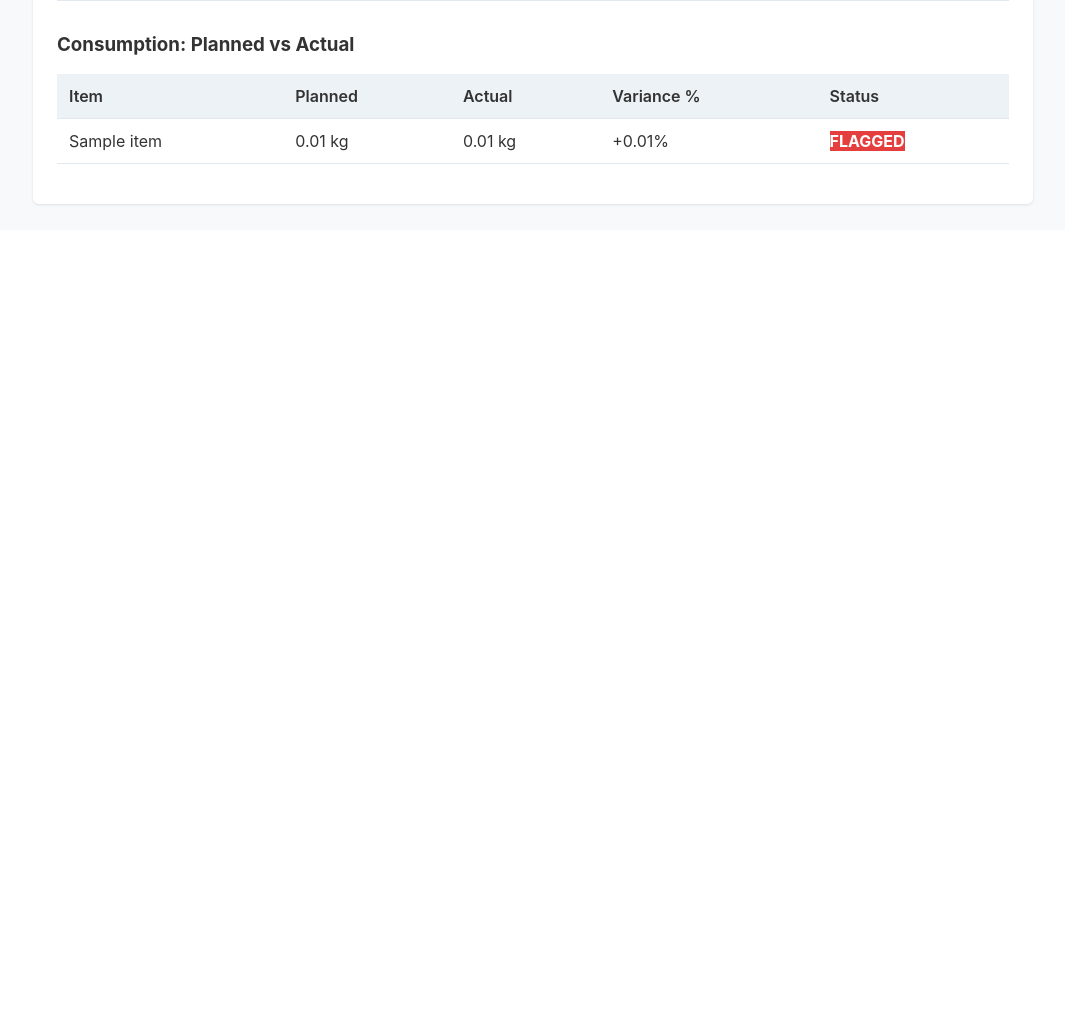
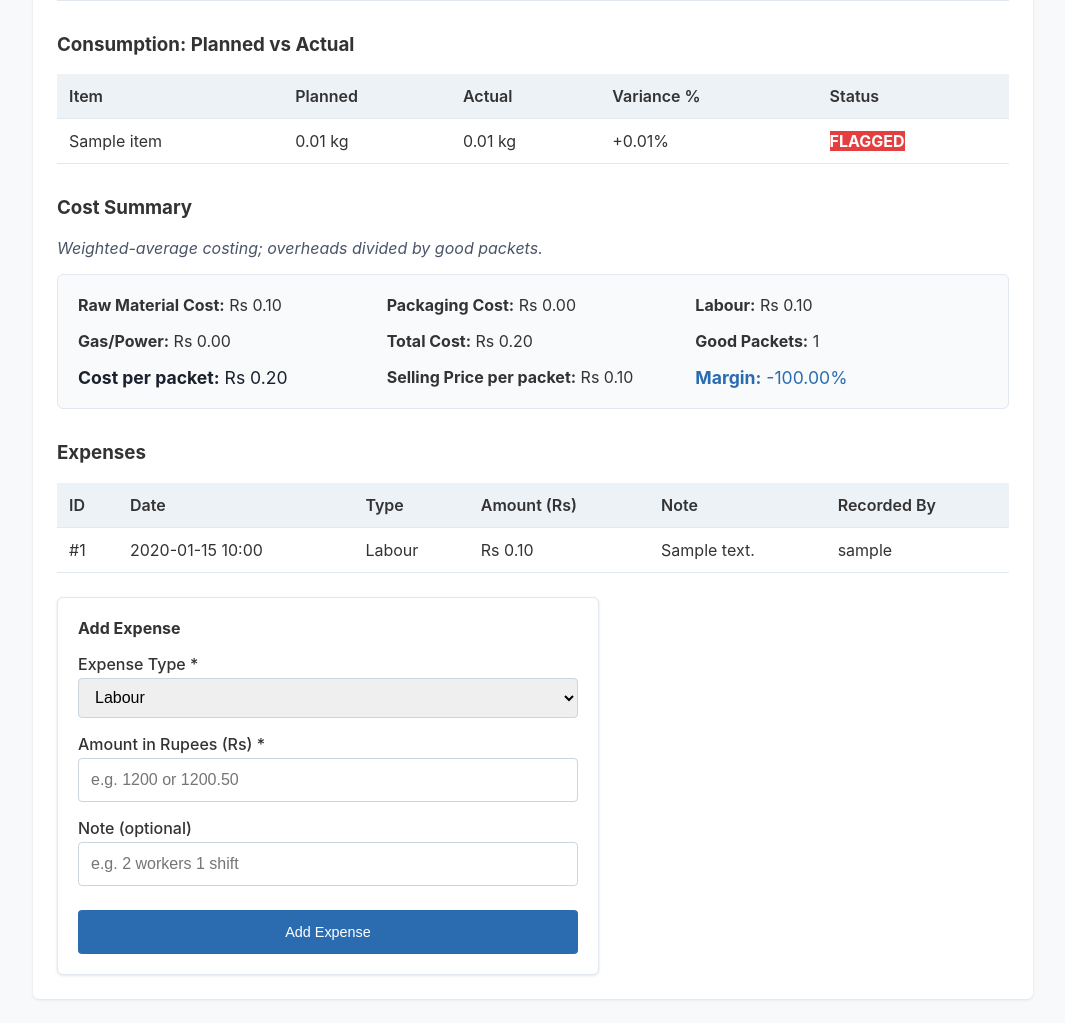
Before and after one commit to aswin-b-07/nit-order-to-audit, a Django app: page /production/1/ in a window 1280 px wide. Shown: the part 570-1593 px from the top of the page, without its empty margins (107-1172 px from the left). Before the commit the page ends 776 px from the top, so only its background shows below. Run offline with Django 5.2, Linux system fonts and the light colour scheme; a user stored in the database is signed in; tables that the repository leaves empty hold one stand-in row (values such as "Sample post").

Commit message:
Phase 6b-4b: production expenses, cost per packet and margin

```diff
--- a/backend/core/templates/core/production_detail.html
+++ b/backend/core/templates/core/production_detail.html
@@ -72,5 +72,122 @@
             {% endfor %}
         </tbody>
     </table>
+
+    <div style="margin-top: 2rem;">
+        <h3>Cost Summary</h3>
+        <p style="color: #4a5568; font-style: italic; margin-bottom: 1rem;">
+            Weighted-average costing; overheads divided by good packets.
+        </p>
+
+        <div style="background: #f8fafc; border: 1px solid #e2e8f0; border-radius: 6px; padding: 1.25rem; margin-bottom: 2rem;">
+            <div style="display: grid; grid-template-columns: repeat(auto-fit, minmax(220px, 1fr)); gap: 1rem;">
+                <div><strong>Raw Material Cost:</strong> Rs {{ raw_material_cost_formatted }}</div>
+                <div><strong>Packaging Cost:</strong> Rs {{ packaging_cost_formatted }}</div>
+                <div><strong>Labour:</strong> Rs {{ labour_formatted }}</div>
+                <div><strong>Gas/Power:</strong> Rs {{ gas_power_formatted }}</div>
+                {% if other_overhead_formatted != "0.00" %}
+                    <div><strong>Other Overhead:</strong> Rs {{ other_overhead_formatted }}</div>
+                {% endif %}
+                <div><strong>Total Cost:</strong> Rs {{ total_cost_formatted }}</div>
+                <div><strong>Good Packets:</strong> {{ costing.good_packets }}</div>
+                <div style="font-size: 1.1rem; color: #1a202c;">
+                    <strong>Cost per packet:</strong> Rs {{ cost_per_packet_display }}
+                </div>
+                <div><strong>Selling Price per packet:</strong> Rs {{ selling_price_display }}</div>
+                <div style="font-size: 1.1rem; color: #2b6cb0;">
+                    <strong>Margin:</strong> {{ margin_pct_display }}
+                </div>
+            </div>
+        </div>
+    </div>
+
+    <div style="margin-top: 2rem;">
+        <h3>Expenses</h3>
+
+        <table style="margin-bottom: 1.5rem;">
+            <thead>
+                <tr>
+                    <th>ID</th>
+                    <th>Date</th>
+                    <th>Type</th>
+                    <th>Amount (Rs)</th>
+                    <th>Note</th>
+                    <th>Recorded By</th>
+                </tr>
+            </thead>
+            <tbody>
+                {% for exp in expenses_data %}
+                    <tr>
+                        <td data-label="ID">#{{ exp.expense.id }}</td>
+                        <td data-label="Date">{{ exp.expense.created_at|date:"Y-m-d H:i" }}</td>
+                        <td data-label="Type">{{ exp.kind_display }}</td>
+                        <td data-label="Amount (Rs)">Rs {{ exp.amount_formatted }}</td>
+                        <td data-label="Note">{{ exp.expense.note|default:"-" }}</td>
+                        <td data-label="Recorded By">{{ exp.expense.created_by.username|default:"-" }}</td>
+                    </tr>
+                {% empty %}
+                    <tr>
+                        <td colspan="6">No expenses recorded for this run.</td>
+                    </tr>
+                {% endfor %}
+            </tbody>
+        </table>
+
+        <div class="card" style="background: #ffffff; border: 1px solid #e2e8f0; border-radius: 6px; padding: 1.25rem; max-width: 500px; margin: 0;">
+            <h4 style="margin-top: 0; margin-bottom: 1rem;">Add Expense</h4>
+
+            {% if expense_form_errors %}
+                <div class="alert alert-error" style="margin-bottom: 1rem;">
+                    <ul style="margin: 0; padding-left: 1.25rem;">
+                        {% for err in expense_form_errors %}
+                            <li>{{ err }}</li>
+                        {% endfor %}
+                    </ul>
+                </div>
+            {% endif %}
+
+            <form method="post" action="{% url 'production_detail' run.id %}">
+                {% csrf_token %}
+
+                <div class="form-group">
+                    <label for="kind">Expense Type *</label>
+                    <select name="kind" id="kind" class="form-control" style="max-width: 100%; min-height: 40px; font-size: 1rem;" required>
+                        {% for val, label in expense_kinds %}
+                            <option value="{{ val }}" {% if selected_expense_kind == val %}selected{% endif %}>
+                                {{ label }}
+                            </option>
+                        {% endfor %}
+                    </select>
+                </div>
+
+                <div class="form-group">
+                    <label for="amount">Amount in Rupees (Rs) *</label>
+                    <input type="text"
+                           name="amount"
+                           id="amount"
+                           class="form-control touch-target"
+                           style="max-width: 100%; font-size: 1rem;"
+                           value="{{ entered_expense_amount|default:'' }}"
+                           placeholder="e.g. 1200 or 1200.50"
+                           required>
+                </div>
+
+                <div class="form-group">
+                    <label for="note">Note (optional)</label>
+                    <input type="text"
+                           name="note"
+                           id="note"
+                           class="form-control"
+                           style="max-width: 100%;"
+                           value="{{ entered_expense_note|default:'' }}"
+                           placeholder="e.g. 2 workers 1 shift">
+                </div>
+
+                <button type="submit" class="btn btn-primary touch-target" style="width: 100%; margin-top: 0.5rem;">
+                    Add Expense
+                </button>
+            </form>
+        </div>
+    </div>
 </div>
 {% endblock %}
--- a/backend/core/views.py
+++ b/backend/core/views.py
@@ -22,6 +22,7 @@ from core.models import (
     BOMLine,
     ProductionRun,
     ProductionRunLine,
+    Expense,
 )
 from core.pdf import format_rupees, build_invoice_pdf
 from core.permissions import get_roles, can, require, orders_for_user
@@ -43,6 +44,8 @@ from core.services import (
     variance_bp,
     is_flagged,
     to_base,
+    record_expense,
+    run_costing,
 )
 
 
@@ -1064,9 +1067,51 @@ def production_detail(request, run_id):
     _require_production(request.user)
 
     run = get_object_or_404(ProductionRun.objects.select_related("bom__product", "created_by"), id=run_id)
+
+    expense_form_errors = []
+    selected_expense_kind = Expense.Kind.LABOUR
+    entered_expense_amount = ""
+    entered_expense_note = ""
+
+    if request.method == "POST":
+        selected_expense_kind = request.POST.get("kind", "").strip()
+        entered_expense_amount = request.POST.get("amount", "").strip()
+        entered_expense_note = request.POST.get("note", "").strip()
+
+        # Validate expense kind
+        valid_kinds = {k.value for k in Expense.Kind}
+        if selected_expense_kind not in valid_kinds:
+            expense_form_errors.append(f"Expense type must be one of: {', '.join(sorted(valid_kinds))}.")
+
+        # Validate amount
+        if not entered_expense_amount:
+            expense_form_errors.append("Amount is required.")
+        else:
+            try:
+                paise = _rupees_to_paise(entered_expense_amount)
+            except ValueError as e:
+                expense_form_errors.append(str(e))
+                paise = None
+
+        if not expense_form_errors and paise is not None:
+            try:
+                record_expense(
+                    run=run,
+                    kind=selected_expense_kind,
+                    amount_paise=paise,
+                    note=entered_expense_note,
+                    user=request.user,
+                )
+                messages.success(request, "Expense recorded successfully.")
+                return redirect("production_detail", run_id=run.id)
+            except ValueError as e:
+                expense_form_errors.append(str(e))
+
     lines = run.lines.select_related("item").all().order_by("id")
 
     lines_data = []
+    raw_material_cost_paise = 0
+    packaging_cost_paise = 0
     for line in lines:
         lines_data.append({
             "item": line.item,
@@ -1075,6 +1120,47 @@ def production_detail(request, run_id):
             "variance_pct": _format_variance_bp(line.variance_bp),
             "flagged": line.flagged,
         })
+        if line.item.kind == Item.Kind.RAW:
+            raw_material_cost_paise += line.cost_paise
+        elif line.item.kind == Item.Kind.PACKAGING:
+            packaging_cost_paise += line.cost_paise
+
+    # Expenses list
+    expenses = run.expenses.all().order_by("id")
+    expenses_data = []
+    for exp in expenses:
+        expenses_data.append({
+            "expense": exp,
+            "kind_display": exp.get_kind_display(),
+            "amount_formatted": format_rupees(exp.amount_paise),
+        })
+
+    # Costing summary
+    costing = run_costing(run)
+    labour_paise = costing["overhead_by_kind"].get(Expense.Kind.LABOUR, 0)
+    gas_power_paise = costing["overhead_by_kind"].get(Expense.Kind.GAS_POWER, 0)
+    other_overhead_paise = costing["overhead_by_kind"].get(Expense.Kind.OTHER, 0)
+
+    # Cost per packet (rupees, 2 decimals)
+    if costing["cost_per_packet_paise"] is not None:
+        cpp_dec = Decimal(costing["cost_per_packet_paise"]) / Decimal(100)
+        cost_per_packet_display = f"{cpp_dec:.2f}"
+    else:
+        cost_per_packet_display = "-"
+
+    # Selling price per packet
+    if costing["selling_price_paise"] is not None:
+        sp_dec = Decimal(costing["selling_price_paise"]) / Decimal(100)
+        selling_price_display = f"{sp_dec:.2f}"
+    else:
+        selling_price_display = "-"
+
+    # Margin as percent from basis points (3772 bp = 37.72%)
+    if costing["margin_bp"] is not None:
+        margin_pct_dec = Decimal(costing["margin_bp"]) / Decimal(100)
+        margin_pct_display = f"{margin_pct_dec:.2f}%"
+    else:
+        margin_pct_display = "-"
 
     ctx = _base_context(request.user)
     ctx.update({
@@ -1082,5 +1168,22 @@ def production_detail(request, run_id):
         "lines_data": lines_data,
         "yield_variance_pct": _format_variance_bp(run.yield_variance_bp),
         "material_cost_formatted": format_rupees(run.material_cost_paise),
+        # Expenses & Costing
+        "expense_kinds": Expense.Kind.choices,
+        "expense_form_errors": expense_form_errors,
+        "selected_expense_kind": selected_expense_kind,
+        "entered_expense_amount": entered_expense_amount,
+        "entered_expense_note": entered_expense_note,
+        "expenses_data": expenses_data,
+        "costing": costing,
+        "raw_material_cost_formatted": format_rupees(raw_material_cost_paise),
+        "packaging_cost_formatted": format_rupees(packaging_cost_paise),
+        "labour_formatted": format_rupees(labour_paise),
+        "gas_power_formatted": format_rupees(gas_power_paise),
+        "other_overhead_formatted": format_rupees(other_overhead_paise),
+        "total_cost_formatted": format_rupees(costing["total_cost_paise"]),
+        "cost_per_packet_display": cost_per_packet_display,
+        "selling_price_display": selling_price_display,
+        "margin_pct_display": margin_pct_display,
     })
     return render(request, "core/production_detail.html", ctx)
```
Also changed, not shown: backend/core/tests_web_costing.py (added, +152 -0 lines), 1 other file.
